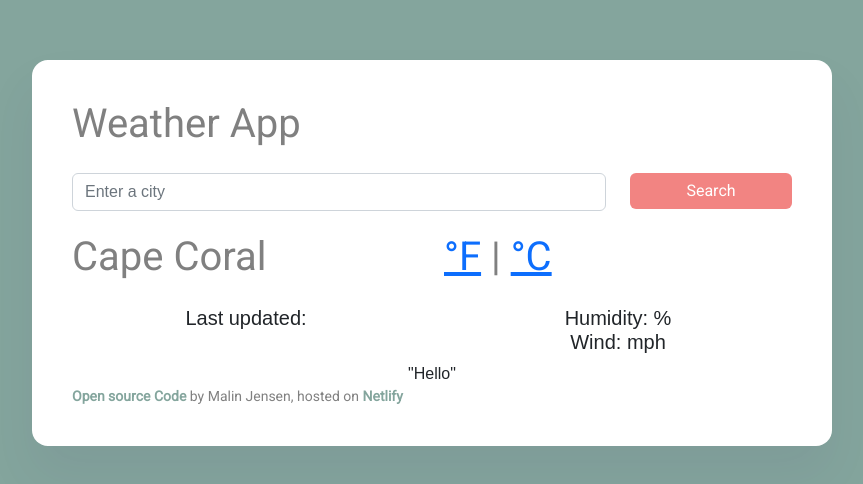
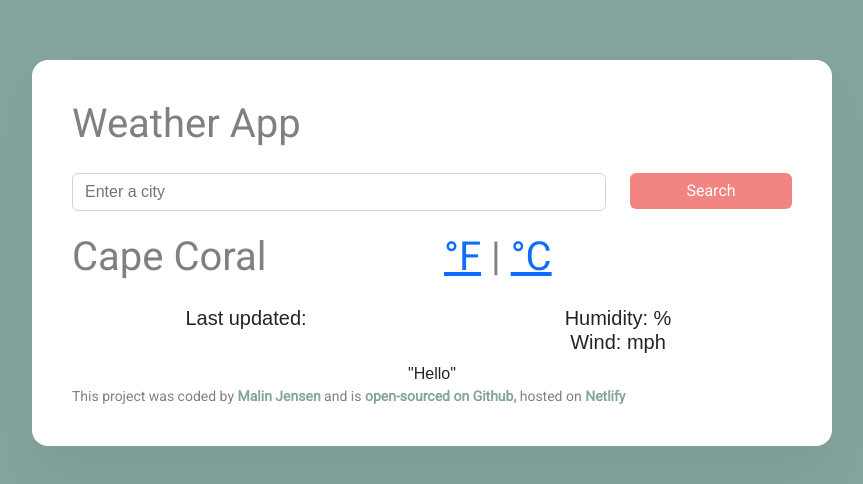
Before and after one commit to malin7yt/weather-react, a React (Create React App) app: page / in a window 1280 px wide. Shown: the top 484 px of the page, without its empty margins (208-1071 px from the left). Built offline with nearby package versions, Linux system fonts and the light colour scheme.

Commit message:
Updated signature links

```diff
--- a/src/Signature.js
+++ b/src/Signature.js
@@ -5,14 +5,19 @@ import "./Signature.css"
 export default function Signature() {
     return (
         <div className="signature">
-                <p>
+                <p>This project was coded by
+            <a
+            href="https://malinjensen.com/"
+            className="signature-link"
+            target="_blank"
+            rel="noopener noreferrer"> Malin Jensen</a> and is {" "}
             <a
             href="https://github.com/malin7yt/weather-react"
             className="signature-link"
             target="_blank"
             rel="noopener noreferrer">
-                Open source Code
-            </a> by Malin Jensen, hosted on {" "}
+                open-sourced on Github,
+            </a> hosted on {" "}
             <a
             href="https://keen-boba-597d50.netlify.app/"
             className="signature-link"
```
